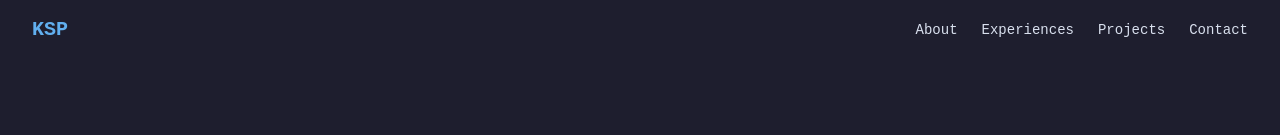
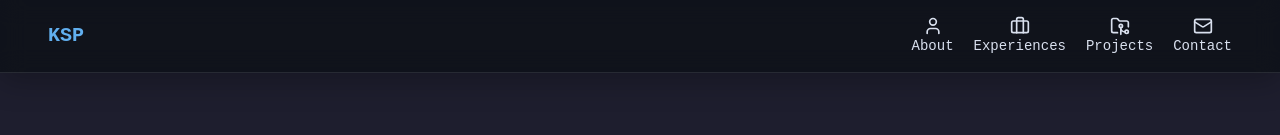
Before and after one commit to PavanBhat007/cms-portfolio, a Next.js app: page / in a window 1280 px wide. Shown: the top 135 px of the page. Built offline with nearby package versions, Linux system fonts and the light colour scheme.

Commit message:
navbar revamp

```diff
--- a/components/Navbar.tsx
+++ b/components/Navbar.tsx
@@ -1,31 +1,52 @@
-import React from "react";
+"use client";
+
+import { User, Briefcase, FolderGit2, Mail } from "lucide-react";
 
 export const Navbar = () => {
   return (
-    <header className="px-8 mx-auto">
+    <header className="sticky top-0 z-50 bg-[#0b0f14]/70 backdrop-blur-md border-b border-white/10 shadow-[0_8px_30px_rgba(0,0,0,0.25)]">
+      <div className="px-8 lg:px-12 mx-auto">
         <nav className="flex justify-between items-center py-4">
+          {/* Logo */}
           <div className="group text-neon font-bold text-xl cursor-default">
             KSP
             <span className="max-w-0 overflow-hidden opacity-0 group-hover:max-w-xs group-hover:opacity-100 transition-all duration-300 ease-in-out">
               avan
             </span>
           </div>
-        <div className="flex items-center gap-6 text-sm font-medium">
-          <a className="hover:text-neon" href="/about">
-            About
-          </a>{" "}
-          {/* About + Skills */}
-          <a className="hover:text-neon" href="/experiences">
-            Experiences
+
+          {/* Nav Links */}
+          <div className="flex items-center gap-5 text-sm font-medium">
+            <a href="/about" className="group transition">
+              <span className="flex flex-col items-center justify-center">
+                <User className="w-5 h-5 group-hover:text-cyan-400" />
+                <span className="text-xs md:text-sm">About</span>
+              </span>
             </a>
-          <a className="hover:text-neon" href="/projects">
-            Projects
+
+            <a href="/experiences" className="group transition">
+              <span className="flex flex-col items-center justify-center">
+                <Briefcase className="w-5 h-5 group-hover:text-amber-400" />
+                <span className="text-xs md:text-sm">Experiences</span>
+              </span>
             </a>
-          <a className="hover:text-neon" href="/contact">
-            Contact
+
+            <a href="/projects" className="group transition">
+              <span className="flex flex-col items-center justify-center">
+                <FolderGit2 className="w-5 h-5 group-hover:text-emerald-400" />
+                <span className="text-xs md:text-sm">Projects</span>
+              </span>
+            </a>
+
+            <a href="/contact" className="group transition">
+              <span className="flex flex-col items-center justify-center">
+                <Mail className="w-5 h-5 group-hover:text-fuchsia-400" />
+                <span className="text-xs md:text-sm">Contact</span>
+              </span>
             </a>
           </div>
         </nav>
+      </div>
     </header>
   );
 };
```
Lines whose indentation alone changed are shown as unchanged.
